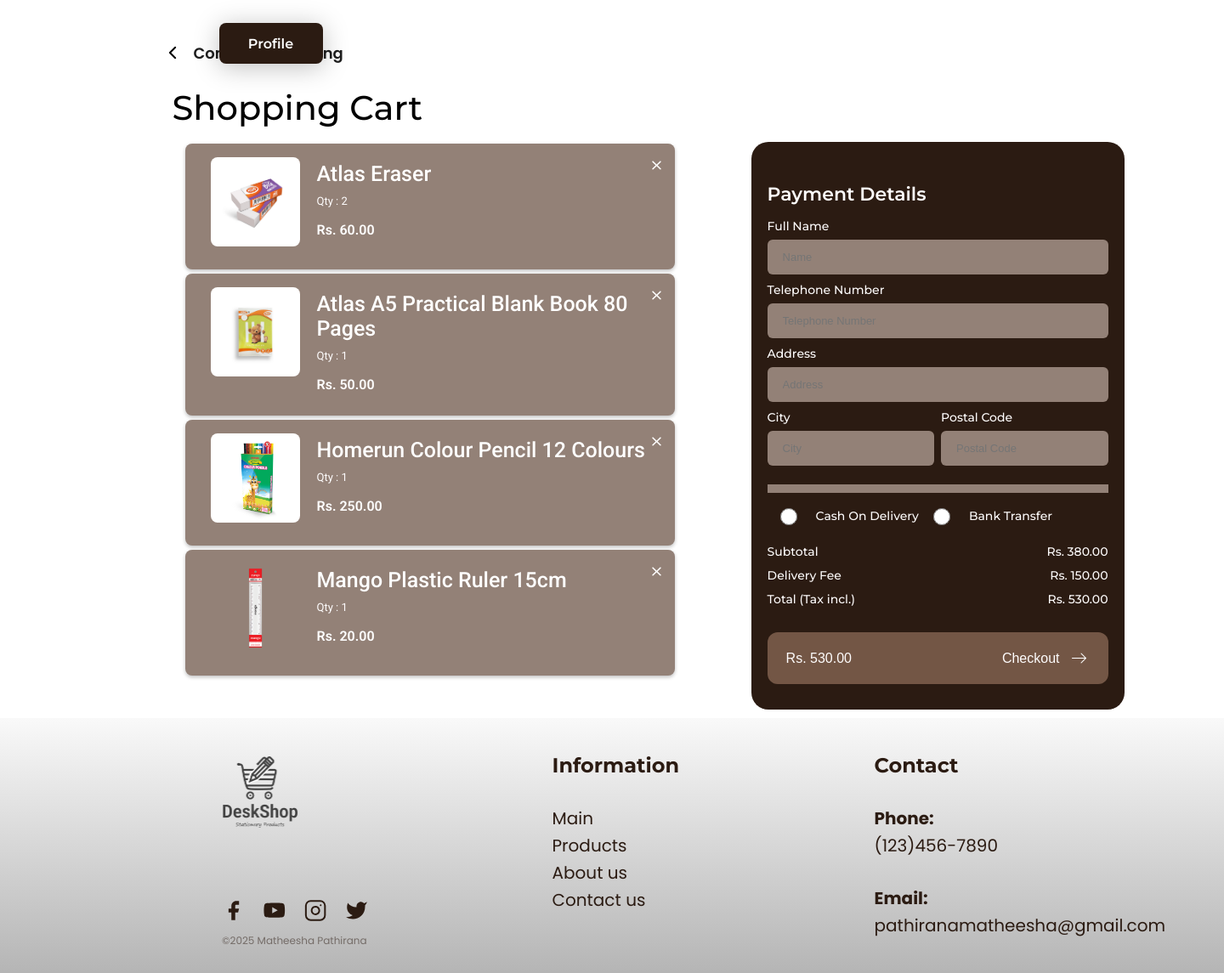
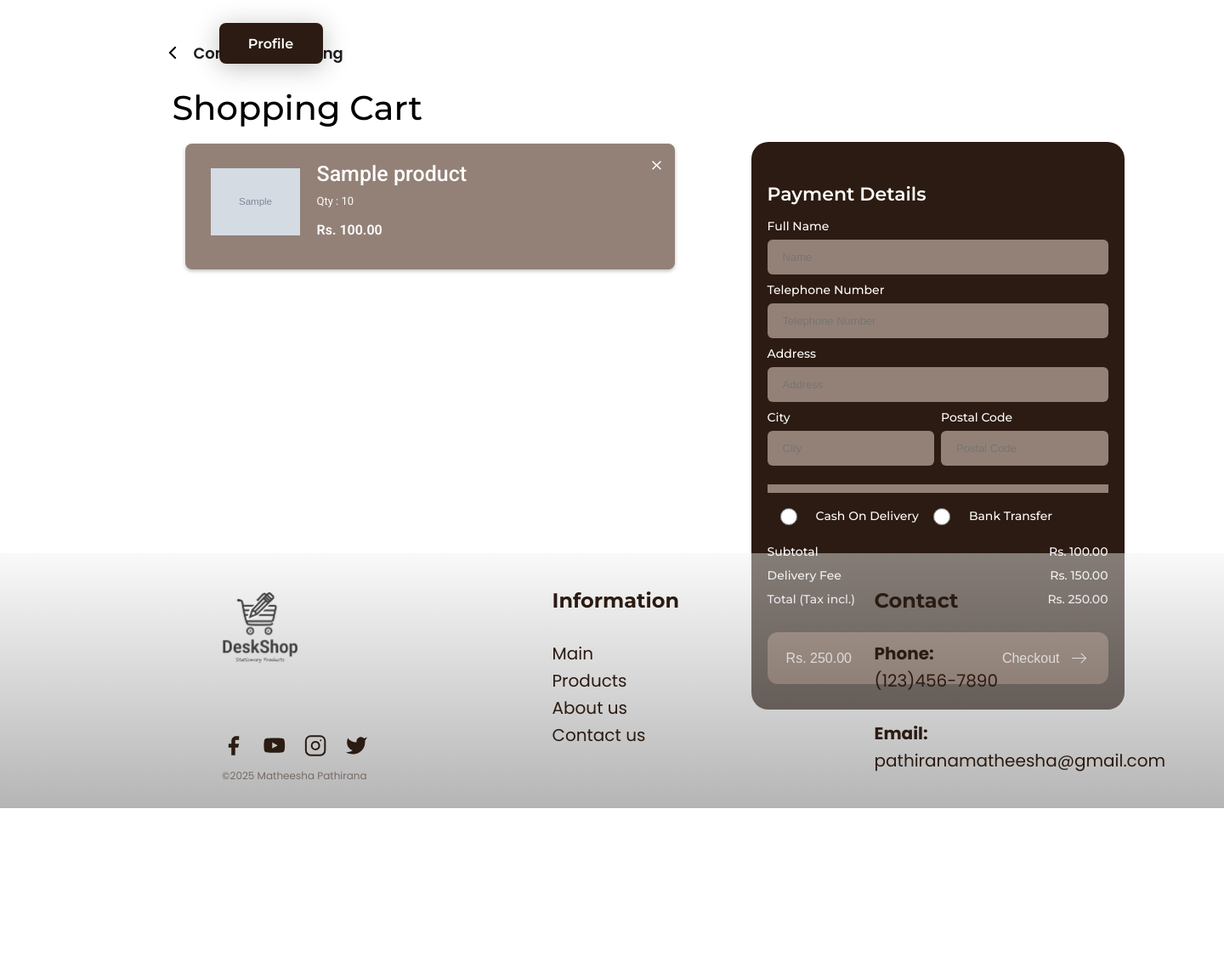
Before and after one commit to matheeshapathirana/Deskshop, a PHP site: page /cart.php in a window 1440 px wide; the page is wider, and only the part inside the window is pictured. Shown: the part 78-1223 px from the top of that part at 85% size. After the commit the page ends 1029 px from the top of that part, so only its background shows below. Run offline with PHP 8.4, Linux system fonts and the light colour scheme; the visitor is signed in with stand-in values (Sample User, id 1); tables that the repository leaves empty or names only in its code hold one stand-in row (values such as "Sample post"); grey boxes marked "Sample" are stand-in pictures; some web fonts are replaced.

Commit message:
Implement cart functionality with user-specific item management and quantity updates

```diff
--- a/cart.php
+++ b/cart.php
@@ -5,6 +5,42 @@ if (!isset($_SESSION['email']) && !isset($_COOKIE['user_email'])) {
     exit();
 }
 $isLoggedIn = isset($_SESSION['email']) || isset($_COOKIE['user_email']);
+
+$user_cart = [];
+$total = 0;
+$delivery_fee = 150;
+$grand_total = 0;
+
+if ($isLoggedIn) {
+    $con = mysqli_connect("localhost", "root", "", "deskshop");
+    if ($con) {
+        $user_email = $_SESSION['email'] ?? $_COOKIE['user_email'];
+        $user_q = mysqli_query($con, "SELECT id FROM user WHERE email = '".mysqli_real_escape_string($con, $user_email)."' LIMIT 1");
+        $user_row = mysqli_fetch_assoc($user_q);
+        if ($user_row) {
+            $id = $user_row['id'];
+            $cart_q = mysqli_query($con, "
+                SELECT c.cart_id, c.product_code, c.quantity, p.name AS product_name, p.price, p.image_url
+                FROM cart c
+                JOIN products p ON c.product_code = p.product_code
+                WHERE c.ID = $id
+            ");
+            while ($cart_row = mysqli_fetch_assoc($cart_q)) {
+                $user_cart[] = [
+                    'cart_id' => $cart_row['cart_id'],
+                    'product_code' => $cart_row['product_code'],
+                    'product_name' => $cart_row['product_name'],
+                    'quantity' => $cart_row['quantity'],
+                    'price' => $cart_row['price'],
+                    'image_path' => $cart_row['image_url']
+                ];
+                $total += $cart_row['price'] * $cart_row['quantity'];
+            }
+        }
+        mysqli_close($con);
+    }
+}
+$grand_total = $total + $delivery_fee;
 ?>
 <html>
     <head>
@@ -67,104 +103,38 @@ $isLoggedIn = isset($_SESSION['email']) || isset($_COOKIE['user_email']);
 
                 <div class="cart-items-container">
                   <h2 class="cart-title">Shopping Cart</h2>
-
+                  <?php if (empty($user_cart)): ?>
+                      <p>Your cart is empty.</p>
+                  <?php else: ?>
+                      <?php foreach ($user_cart as $item): ?>
                           <article class="cart-item">
                               <img
-                      src="Assets/Product Page/Atlas-eraser.png"
-                      alt="Atlas Eraser"
+                                  src="<?php echo htmlspecialchars($item['image_path']); ?>"
+                                  alt="<?php echo htmlspecialchars($item['product_name']); ?>"
                                   class="product-image"
                               />
                               <div class="product-details">
                                   <div class="product-info">
                                       <div class="product-text">
-                          <h3 class="product-name">Atlas Eraser</h3>
-                          <p class="product-quantity">Qty : 2</p>
+                                          <h3 class="product-name"><?php echo htmlspecialchars($item['product_name']); ?></h3>
+                                          <p class="product-quantity">Qty : <?php echo $item['quantity']; ?></p>
                                       </div>
-                        <button class="remove-item">
+                                      <form method="post" action="remove_from_cart.php" style="display:inline;">
+                                          <input type="hidden" name="cart_id" value="<?php echo $item['cart_id']; ?>">
+                                          <button class="remove-item" type="submit">
                                               <img
                                                   src="Assets/remove-from-cart-cross.svg"
                                                   alt="Remove item"
                                                   class="remove-icon"
                                               />
                                           </button>
+                                      </form>
                                   </div>
-                      <p class="product-price">Rs. 60.00</p>
+                                  <p class="product-price">Rs. <?php echo number_format($item['price'] * $item['quantity'], 2); ?></p>
                               </div>
                           </article>
-
-                  <article class="cart-item">
-                    <img
-                      src="Assets/Product Page/Atlas A5 Practical Book Blank 80Pgs.png"
-                      alt="Atlas Notebook"
-                      class="product-image"
-                    />
-                    <div class="product-details">
-                      <div class="product-info">
-                        <div class="product-text">
-                          <h3 class="product-name">
-                            Atlas A5 Practical Blank Book 80 Pages
-                          </h3>
-                          <p class="product-quantity">Qty : 1</p>
-                        </div>
-                        <button class="remove-item">
-                          <img
-                            src="Assets/remove-from-cart-cross.svg"
-                            alt="Remove item"
-                            class="remove-icon"
-                          />
-                        </button>
-                      </div>
-                      <p class="product-price">Rs. 50.00</p>
-                    </div>
-                  </article>
-
-                  <article class="cart-item">
-                    <img
-                      src="Assets/Product Page/Homerun Colour Pencil 12 Colours.jpg"
-                      alt="Color Pencils"
-                      class="product-image"
-                    />
-                    <div class="product-details">
-                      <div class="product-info">
-                        <div class="product-text">
-                          <h3 class="product-name">Homerun Colour Pencil 12 Colours</h3>
-                          <p class="product-quantity">Qty : 1</p>
-                        </div>
-                        <button class="remove-item">
-                          <img
-                            src="Assets/remove-from-cart-cross.svg"
-                            alt="Remove item"
-                            class="remove-icon"
-                          />
-                        </button>
-                      </div>
-                      <p class="product-price">Rs. 250.00</p>
-                    </div>
-                  </article>
-
-                  <article class="cart-item">
-                    <img
-                      src="Assets/Product Page/Mango Plastic Ruler 15cm.png"
-                      alt="Ruler"
-                      class="product-image"
-                    />
-                    <div class="product-details">
-                      <div class="product-info">
-                        <div class="product-text">
-                          <h3 class="product-name">Mango Plastic Ruler 15cm</h3>
-                          <p class="product-quantity">Qty : 1</p>
-                        </div>
-                        <button class="remove-item">
-                          <img
-                            src="Assets/remove-from-cart-cross.svg"
-                            alt="Remove item"
-                            class="remove-icon"
-                          />
-                        </button>
-                      </div>
-                      <p class="product-price">Rs. 20.00</p>
-                    </div>
-                  </article>
+                      <?php endforeach; ?>
+                  <?php endif; ?>
                 </div>
               </section>
 
@@ -245,20 +215,20 @@ $isLoggedIn = isset($_SESSION['email']) || isset($_COOKIE['user_email']);
                   <div class="order-summary">
                     <div class="summary-row">
                       <span class="summary-label">Subtotal</span>
-                      <span class="summary-value">Rs. 380.00</span>
+                      <span class="summary-value">Rs. <?php echo number_format($total, 2); ?></span>
                     </div>
                     <div class="summary-row">
                       <span class="summary-label">Delivery Fee</span>
-                      <span class="summary-value">Rs. 150.00</span>
+                      <span class="summary-value">Rs. <?php echo number_format($delivery_fee, 2); ?></span>
                     </div>
                     <div class="summary-row">
                       <span class="summary-label">Total (Tax incl.)</span>
-                      <span class="summary-value">Rs. 530.00</span>
+                      <span class="summary-value">Rs. <?php echo number_format($grand_total, 2); ?></span>
                     </div>
                   </div>
 
                   <button type="submit" class="checkout-button">
-                    <span class="total-amount">Rs. 530.00</span>
+                    <span class="total-amount">Rs. <?php echo number_format($grand_total, 2); ?></span>
                     <div class="checkout-text">
                       <span>Checkout</span>
                       <img
```
Also changed, not shown: product.php (+48 -1 lines), remove_from_cart.php (added, +25 -0 lines). Lines whose indentation alone changed are shown as unchanged.
